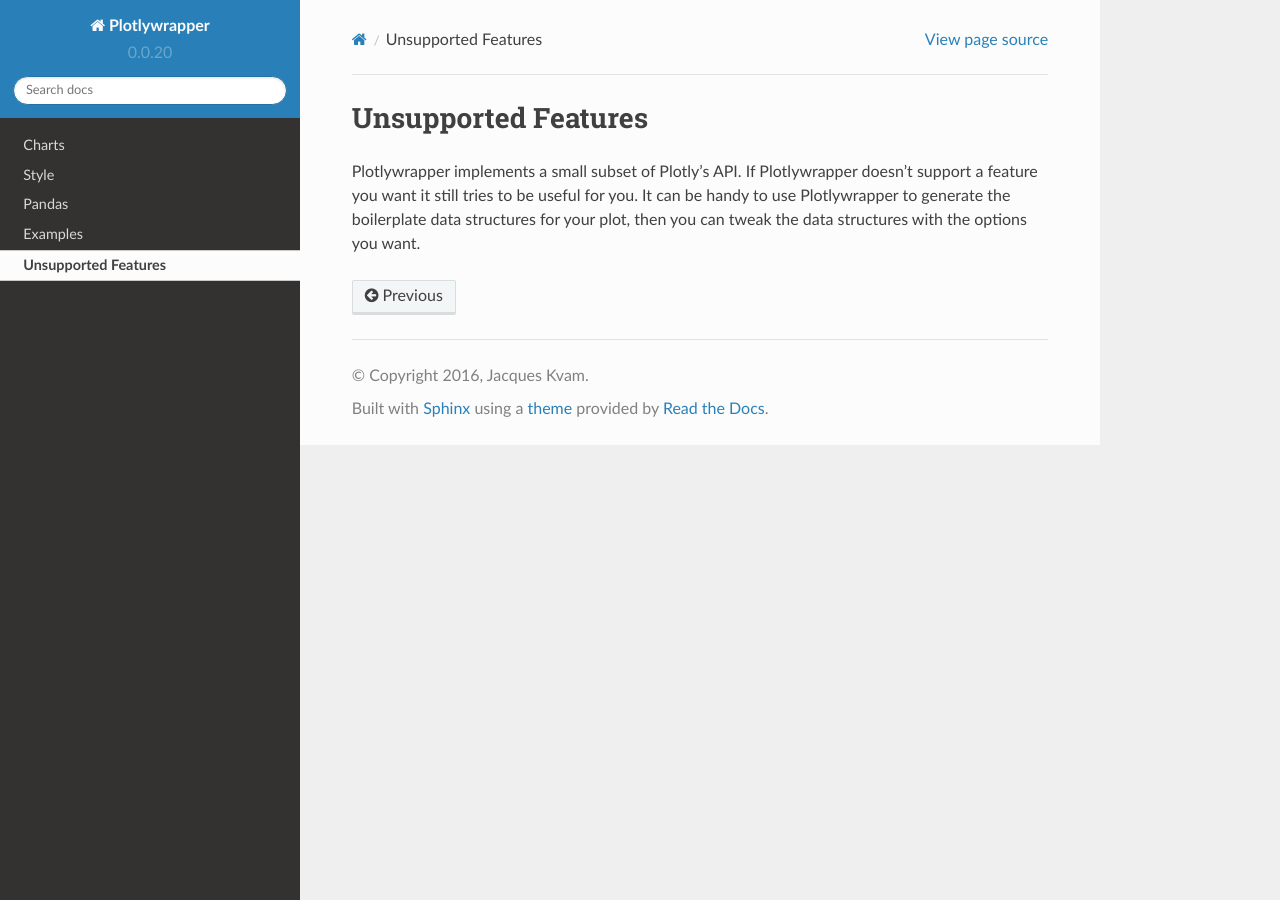
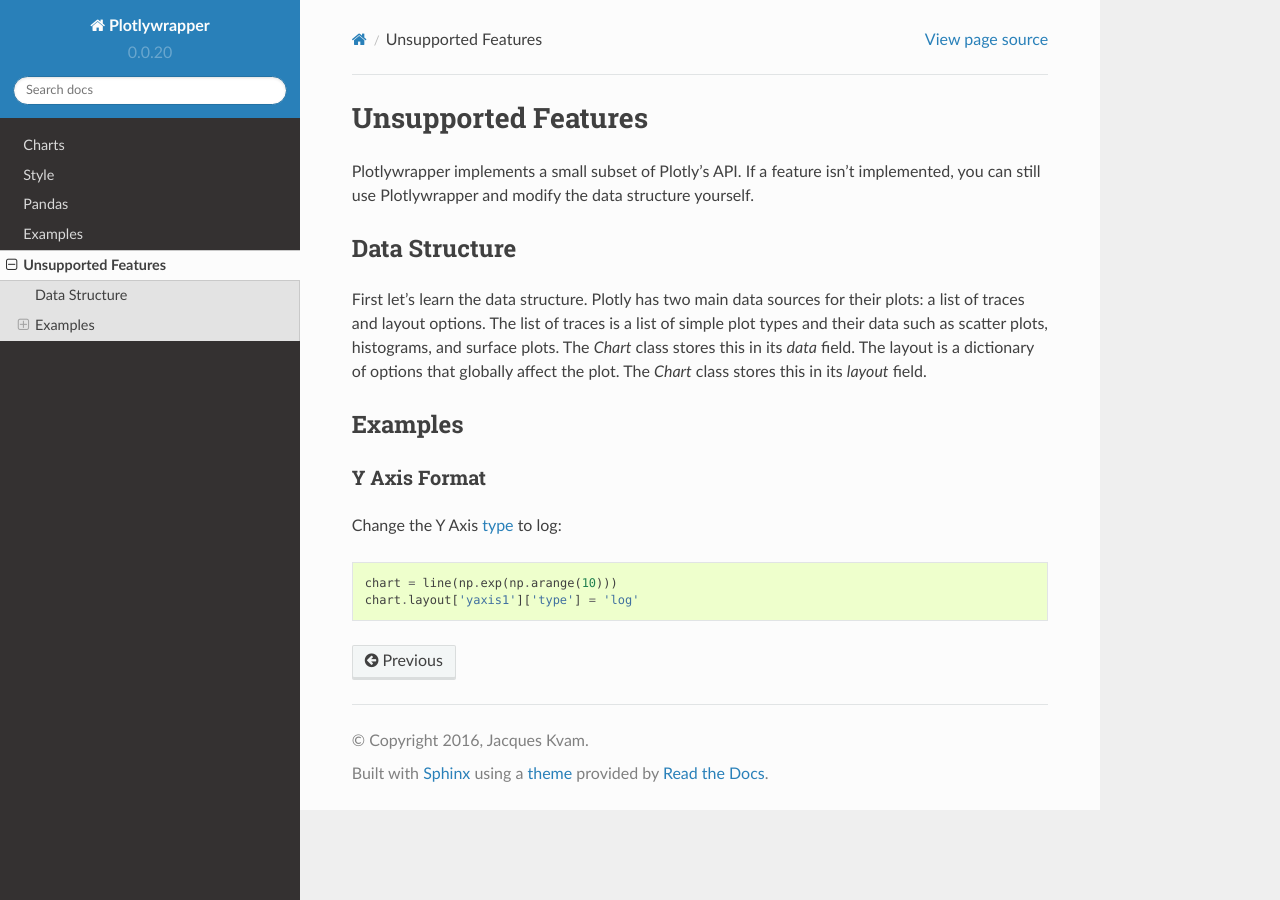
Before and after one commit to jwkvam/plotlywrapper, a Sphinx documentation site: the page built from doc/unsupported.rst, in a window 1280 px wide. Built offline with Sphinx 7.4.7 and the Read the Docs theme 2.0.0, drawn with Linux system fonts in a browser that asks for light colours.

Commit message:
update unsupported copy

```diff
--- a/doc/unsupported.rst
+++ b/doc/unsupported.rst
@@ -2,6 +2,25 @@
 ====================
 
 Plotlywrapper implements a small subset of Plotly's API.
-If Plotlywrapper doesn't support a feature you want it still tries to be useful for you.
-It can be handy to use Plotlywrapper to generate the boilerplate data structures for your plot,
-then you can tweak the data structures with the options you want.
+If a feature isn't implemented, you can still use Plotlywrapper and modify the data structure yourself.
+
+Data Structure
+--------------
+
+First let's learn the data structure.
+Plotly has two main data sources for their plots: a list of traces and layout options.
+The list of traces is a list of simple plot types and their data such as scatter plots, histograms, and surface plots.
+The `Chart` class stores this in its `data` field.
+The layout is a dictionary of options that globally affect the plot.
+The `Chart` class stores this in its `layout` field.
+
+Examples
+--------
+
+Y Axis Format
+~~~~~~~~~~~~~
+
+Change the Y Axis `type <https://plot.ly/python/reference/#layout-yaxis-type>`_ to log::
+
+    chart = line(np.exp(np.arange(10)))
+    chart.layout['yaxis1']['type'] = 'log'
```
